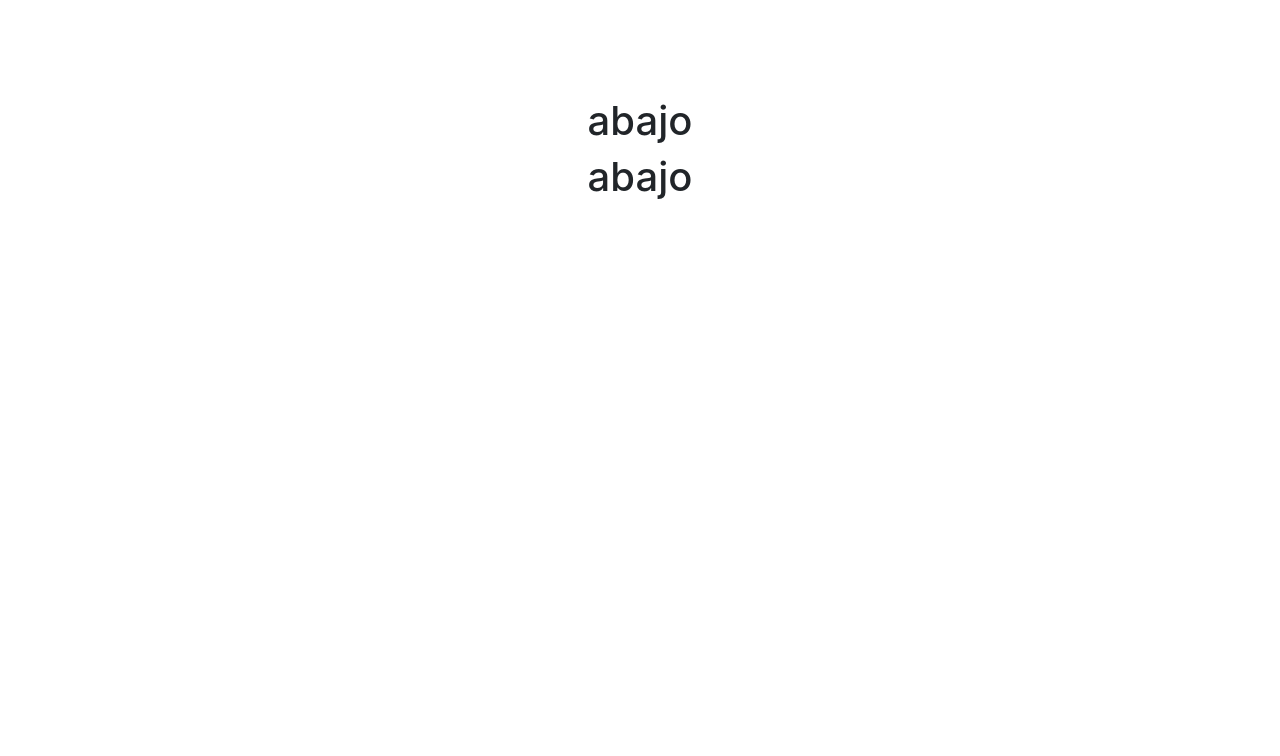
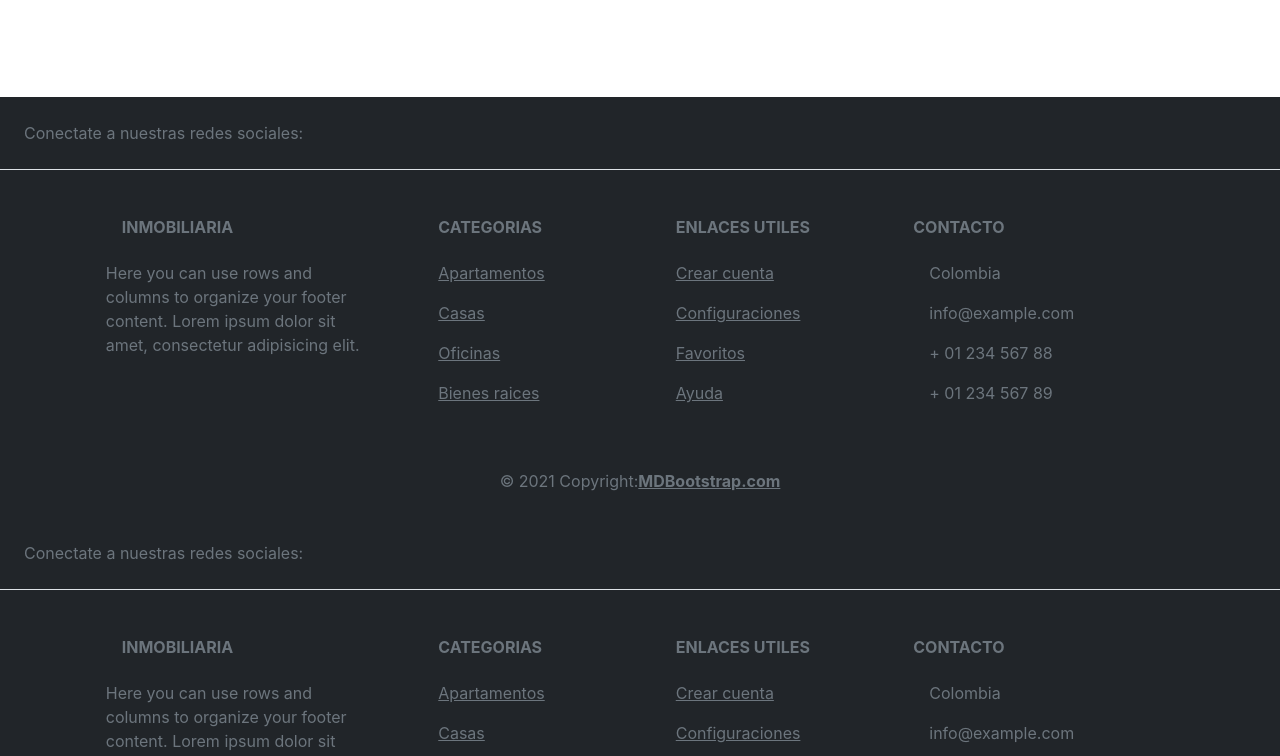
Before and after one commit to creator-krixus/inmobiliario, a React (Create React App) app: page /login in a window 1280 px wide. Shown: the part 775-1531 px from the top of the page. Before the commit the page ends 984 px from the top, so only its background shows below. Built offline with nearby package versions, Linux system fonts and the light colour scheme.

Commit message:
Footer added, first try

```diff
--- a/src/components/footer/Footer.jsx
+++ b/src/components/footer/Footer.jsx
@@ -3,7 +3,130 @@ import React from 'react'
 export default function Footer() {
     return (
         <div>
-            <h1>abajo</h1>
+
+<footer class="text-center text-lg-start bg-dark text-muted">
+
+  <section
+    class="d-flex justify-content-center justify-content-lg-between p-4 border-bottom"
+  >
+
+    <div class="me-5 d-none d-lg-block">
+      <span>Conectate a nuestras redes sociales:</span>
+    </div>
+
+
+
+    <div>
+      <a href="a" class="me-4 text-reset">
+        <i class="fab fa-facebook-f"></i>
+      </a>
+      <a href="v" class="me-4 text-reset">
+        <i class="fab fa-twitter"></i>
+      </a>
+      <a href="c" class="me-4 text-reset">
+        <i class="fab fa-google"></i>
+      </a>
+      <a href="d" class="me-4 text-reset">
+        <i class="fab fa-instagram"></i>
+      </a>
+      <a href="e" class="me-4 text-reset">
+        <i class="fab fa-linkedin"></i>
+      </a>
+      <a href="a" class="me-4 text-reset">
+        <i class="fab fa-github"></i>
+      </a>
+    </div>
+
+  </section>
+
+
+
+  <section class="">
+    <div class="container text-center text-md-start mt-5">
+
+      <div class="row mt-3">
+
+        <div class="col-md-3 col-lg-4 col-xl-3 mx-auto mb-4">
+
+          <h6 class="text-uppercase fw-bold mb-4">
+            <i class="fas fa-gem me-3"></i>Inmobiliaria
+          </h6>
+          <p>
+            Here you can use rows and columns to organize your footer content. Lorem ipsum
+            dolor sit amet, consectetur adipisicing elit.
+          </p>
+        </div>
+
+
+
+        <div class="col-md-2 col-lg-2 col-xl-2 mx-auto mb-4">
+
+          <h6 class="text-uppercase fw-bold mb-4">
+            Categorias
+          </h6>
+          <p>
+            <a href="#!" class="text-reset">Apartamentos</a>
+          </p>
+          <p>
+            <a href="#!" class="text-reset">Casas</a>
+          </p>
+          <p>
+            <a href="#!" class="text-reset">Oficinas</a>
+          </p>
+          <p>
+            <a href="#!" class="text-reset">Bienes raices</a>
+          </p>
+        </div>
+
+
+
+        <div class="col-md-3 col-lg-2 col-xl-2 mx-auto mb-4">
+
+          <h6 class="text-uppercase fw-bold mb-4">
+            Enlaces utiles
+          </h6>
+          <p>
+            <a href="#!" class="text-reset">Crear cuenta</a>
+          </p>
+          <p>
+            <a href="#!" class="text-reset">Configuraciones</a>
+          </p>
+          <p>
+            <a href="#!" class="text-reset">Favoritos</a>
+          </p>
+          <p>
+            <a href="#!" class="text-reset">Ayuda</a>
+          </p>
+        </div>
+
+
+
+        <div class="col-md-4 col-lg-3 col-xl-3 mx-auto mb-md-0 mb-4">
+
+          <h6 class="text-uppercase fw-bold mb-4">
+            Contacto
+          </h6>
+          <p><i class="fas fa-home me-3"></i>Colombia</p>
+          <p>
+            <i class="fas fa-envelope me-3"></i>
+            info@example.com
+          </p>
+          <p><i class="fas fa-phone me-3"></i> + 01 234 567 88</p>
+          <p><i class="fas fa-print me-3"></i> + 01 234 567 89</p>
+        </div>
+
+      </div>
+
+    </div>
+  </section>
+
+  <div class="text-center p-4" >
+    © 2021 Copyright:
+    <a class="text-reset fw-bold" href="https://mdbootstrap.com/">MDBootstrap.com</a>
+  </div>
+
+</footer>
+
         </div>
     )
 }
```
Also changed, not shown: 1 other file (tests, documents, lock files or other folders).
